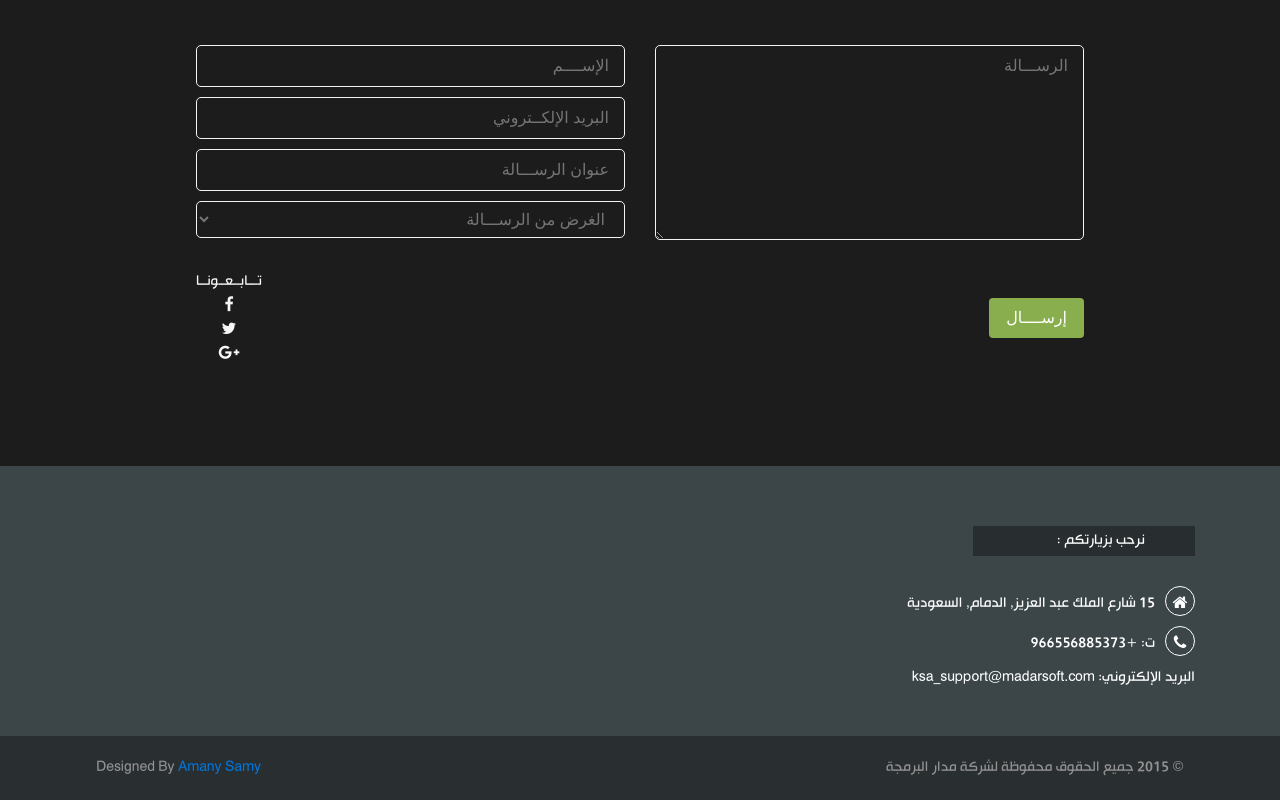
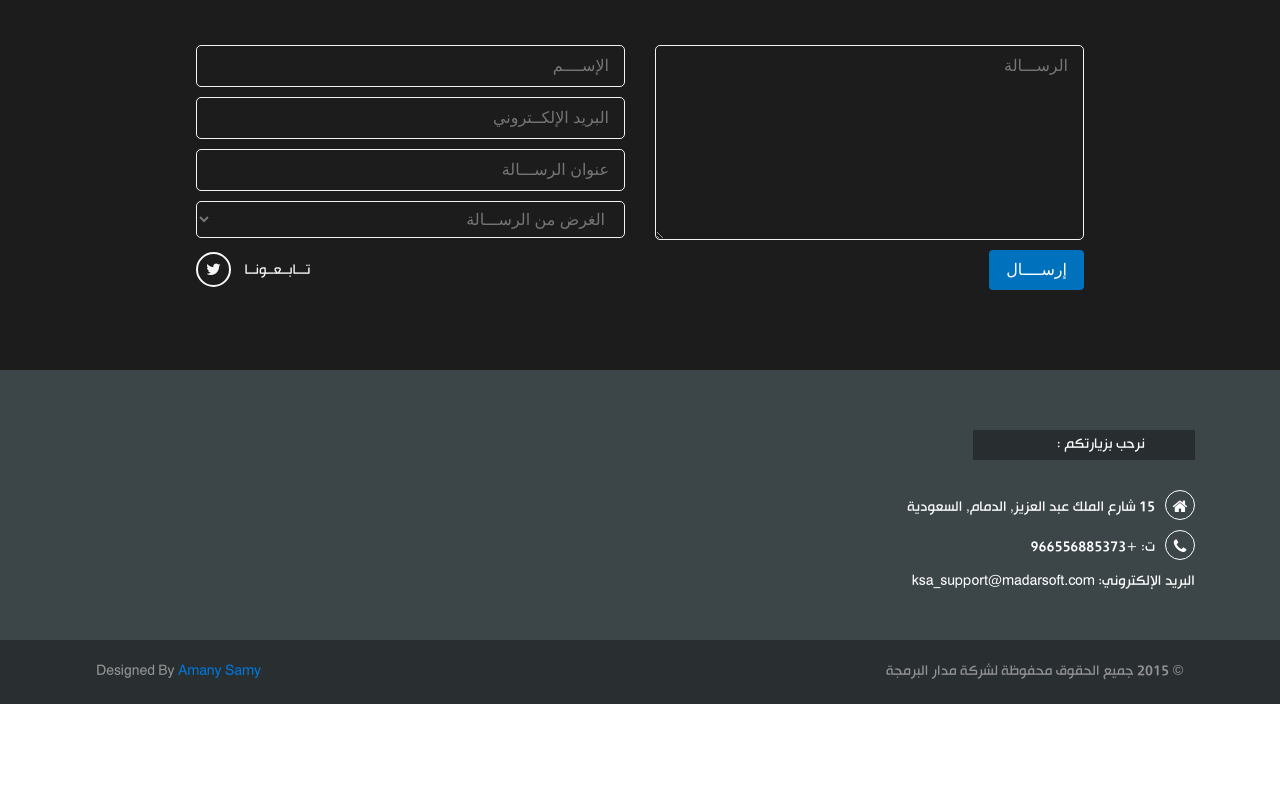
Before and after one commit to AmanySamy/bootcamp.github.io, a plain HTML site: page index.html in a window 1280 px wide. Shown: the part 2776-3576 px from the top of the page. After the commit the page ends 3480 px from the top, so only its background shows below. Drawn offline with Linux system fonts and the light colour scheme.

Commit message:
Adjusting contact Section

```diff
--- a/css/style.scss
+++ b/css/style.scss
@@ -88,25 +88,7 @@ section{
 			}
 		}
 	}
-	.social{
-		ul{
-			margin: 0 10px;
-			.social-item{
-				display: inline-block;
-				margin: 0px 5px;
-				.fa{
-					color: #f7f7f7;
-					border: 2px solid #f7f7f7;
-					width: 35px;
-					height: 35px;
-					border-radius: 50%;
-					text-align: center;
-					line-height: 30px;
-				}
-			}
-		}
 
-	}
 
 }
 @media(max-width : 992px){
@@ -395,19 +377,32 @@ header{
 			align-items: center;
 			width: 100%;
 			.btn{
-				background: #89AE4D;
+				background: #0071BC;
 				color: #FFF;
 				height: 40px;
 				margin-right: 15px;
-
 			}
-			.social {
-				margin: 20px 0px 20px 15px;
+			.social{
+				margin: 0 10px;
+				.social-item{
+					display: inline-block;
+					margin: 0px 5px;
+					.fa{
+						color: #f7f7f7;
+						border: 2px solid #f7f7f7;
+						width: 35px;
+						height: 35px;
+						border-radius: 50%;
+						text-align: center;
+						line-height: 30px;
+					}
+				}
 			}
 		}
 
 	}
 }
+
 /*=============End Contact Section==============*/
 
 /*=============Start Footer==============*/
--- a/index.html
+++ b/index.html
@@ -265,9 +265,7 @@
 					<button type="submit" class="btn">إرســــال</button>
 					<ul class="list-unstyled social">
 						<li class="social-item">تـــابــعــونــا</li>
-						<li class="social-item"><i class="fa fa-facebook"></i></li>
-						<li class="social-item"><i class="fa fa-twitter"></i></li>
-						<li class="social-item"><i class="fa fa-google-plus"></i></li>
+						<li class="social-item"><a href="http://twitter.com/aseergeeks"><i class="fa fa-twitter"></i></a></li>
 					</ul>
 				</div>
 
```
Also changed, not shown: css/style.css, 1 other file.
